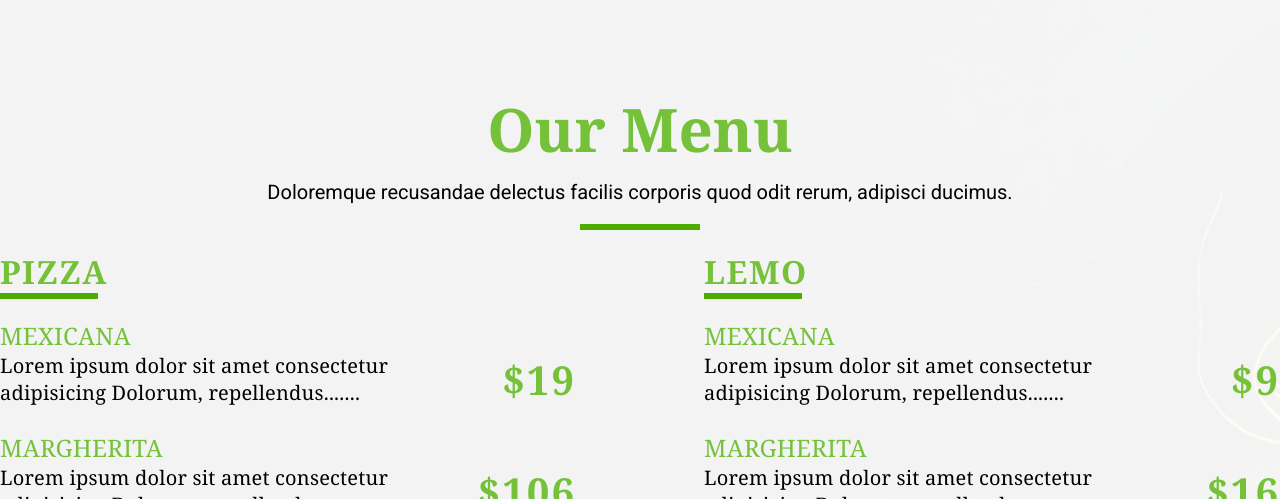
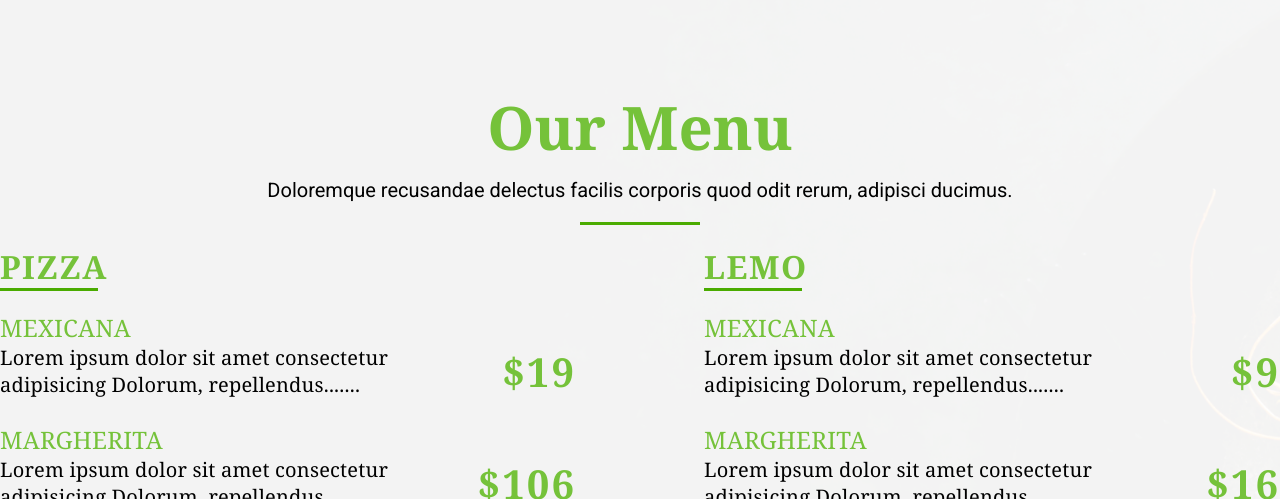
Before and after one commit to yashgandhi876/CSS_Assignment_1, a plain HTML site: page index.html in a window 1280 px wide. Shown: the part 2426-2925 px from the top of the page. Drawn offline with Linux system fonts and the light colour scheme.

Commit message:
changed breaklines

```diff
--- a/css/index.css
+++ b/css/index.css
@@ -325,7 +325,7 @@ body:after {
 }
 
 .menubreakline {
-	border-bottom: 6px solid var(--primary-green);
+	border-bottom: 3px solid var(--primary-green);
 	width: 120px;
 	margin: 20px auto;
 }
@@ -346,7 +346,7 @@ body:after {
 
 .mainbl {
 	width: 98px;
-	border-bottom: 6px solid var(--primary-green);
+	border-bottom: 3px solid var(--primary-green);
 }
 
 .fullmenu:after {
@@ -603,7 +603,7 @@ body:after {
 
 .aboutbreakline {
 	width: 166px;
-	border-bottom: 4px solid var(--primary-green);
+	border-bottom: 2px solid var(--primary-green);
 }
 
 .buybtn {
```
